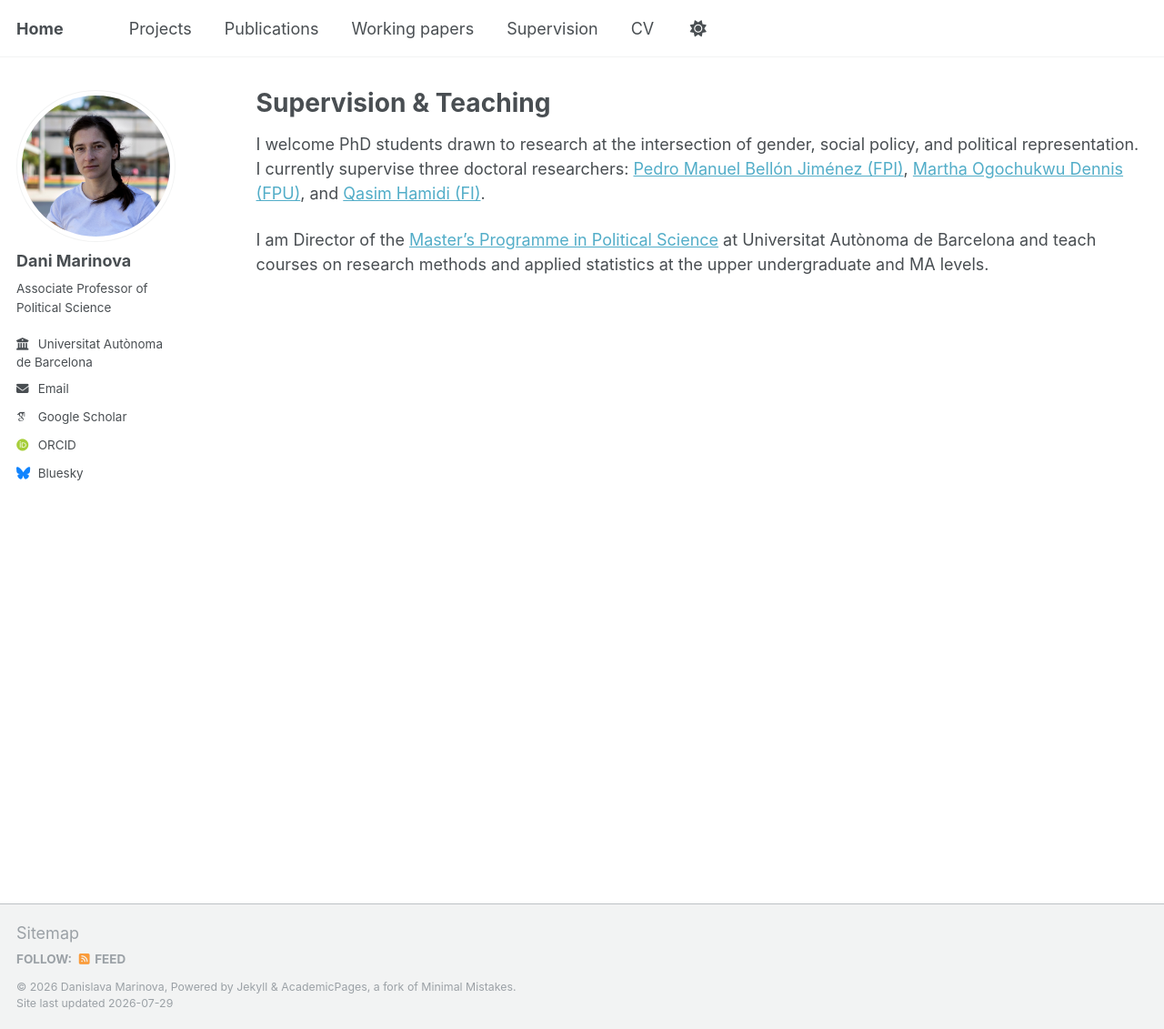
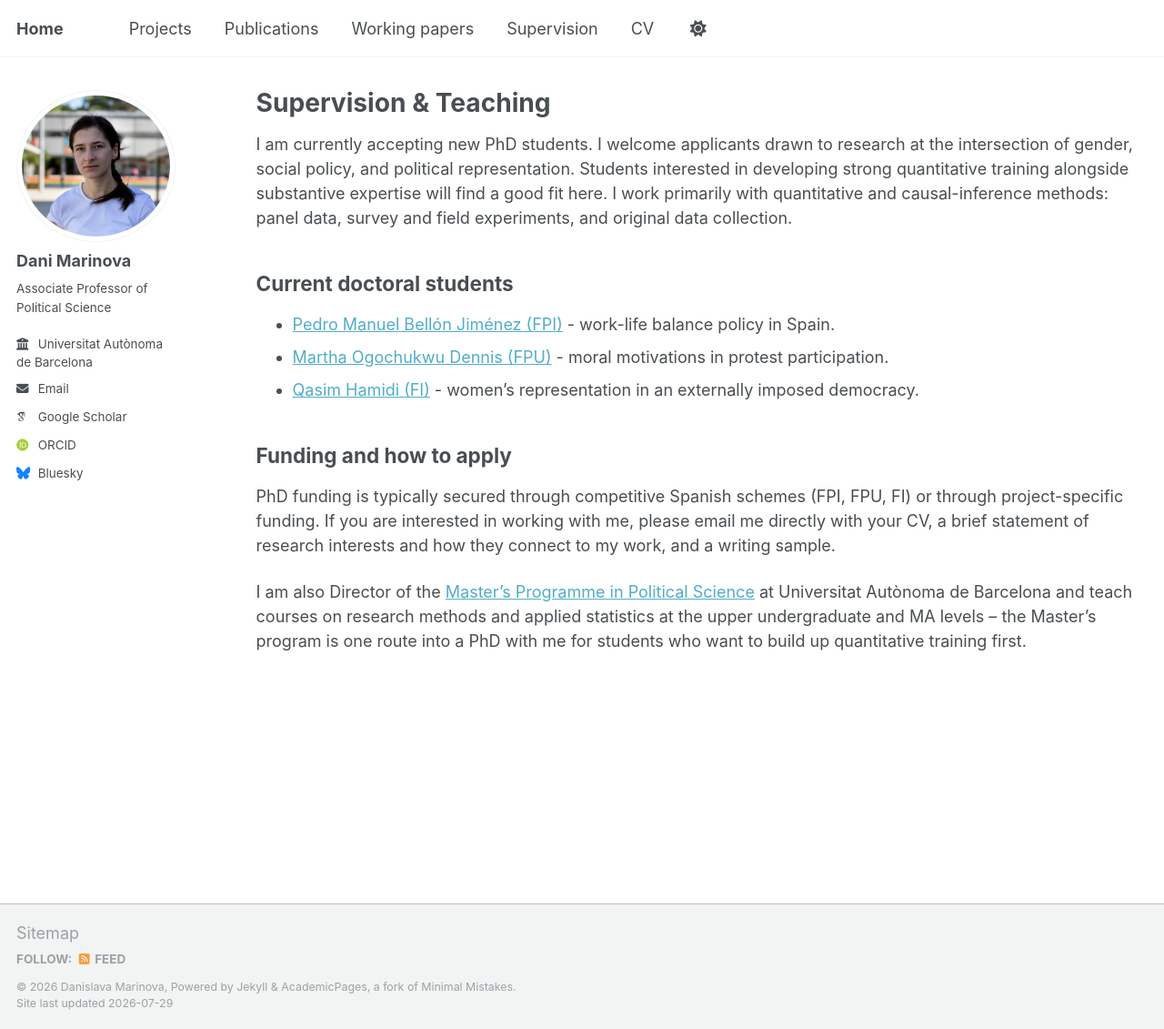
Before and after one commit to danimarinova/web, a Jekyll site: the page built from _pages/supervision.md, in a window 1280 px wide and 1131 px high. Shown: the whole window at 91% size. Built offline with Jekyll 4.4.1, drawn with Linux system fonts in a browser that asks for light colours; some web fonts are replaced; a script that is not in the unit is left out.

Commit message:
Update supervision.md

```diff
--- a/_pages/supervision.md
+++ b/_pages/supervision.md
@@ -5,6 +5,14 @@ permalink: /supervision/
 author_profile: true
 ---
 
-I welcome PhD students drawn to research at the intersection of gender, social policy, and political representation. I currently supervise three doctoral researchers: [Pedro Manuel Bellón Jiménez (FPI)](https://scholar.google.es/citations?user=FoTexVsAAAAJ&hl=es), [Martha Ogochukwu Dennis (FPU)](https://www.linkedin.com/in/martha-ogochukwu-dennis-694ba9172/), and [Qasim Hamidi (FI)](https://webs.uab.cat/grdec/team/).
+I am currently accepting new PhD students. I welcome applicants drawn to research at the intersection of gender, social policy, and political representation. Students interested in developing strong quantitative training alongside substantive expertise will find a good fit here. I work primarily with quantitative and causal-inference methods: panel data, survey and field experiments, and original data collection.
 
-I am Director of the [Master's Programme in Political Science](https://master-ciencia-politica.uab.cat/) at Universitat Autònoma de Barcelona and teach courses on research methods and applied statistics at the upper undergraduate and MA levels.
+## Current doctoral students
+- [Pedro Manuel Bellón Jiménez (FPI)](https://scholar.google.es/citations?user=FoTexVsAAAAJ&hl=es) - work-life balance policy in Spain.
+- [Martha Ogochukwu Dennis (FPU)](https://www.linkedin.com/in/martha-ogochukwu-dennis-694ba9172/) - moral motivations in protest participation.
+-  [Qasim Hamidi (FI)](https://webs.uab.cat/grdec/team/) - women's representation in an externally imposed democracy.
+
+## Funding and how to apply
+PhD funding is typically secured through competitive Spanish schemes (FPI, FPU, FI) or through project-specific funding. If you are interested in working with me, please email me directly with your CV, a brief statement of research interests and how they connect to my work, and a writing sample.
+
+I am also Director of the [Master's Programme in Political Science](https://master-ciencia-politica.uab.cat/) at Universitat Autònoma de Barcelona and teach courses on research methods and applied statistics at the upper undergraduate and MA levels -- the Master's program is one route into a PhD with me for students who want to build up quantitative training first.
```
